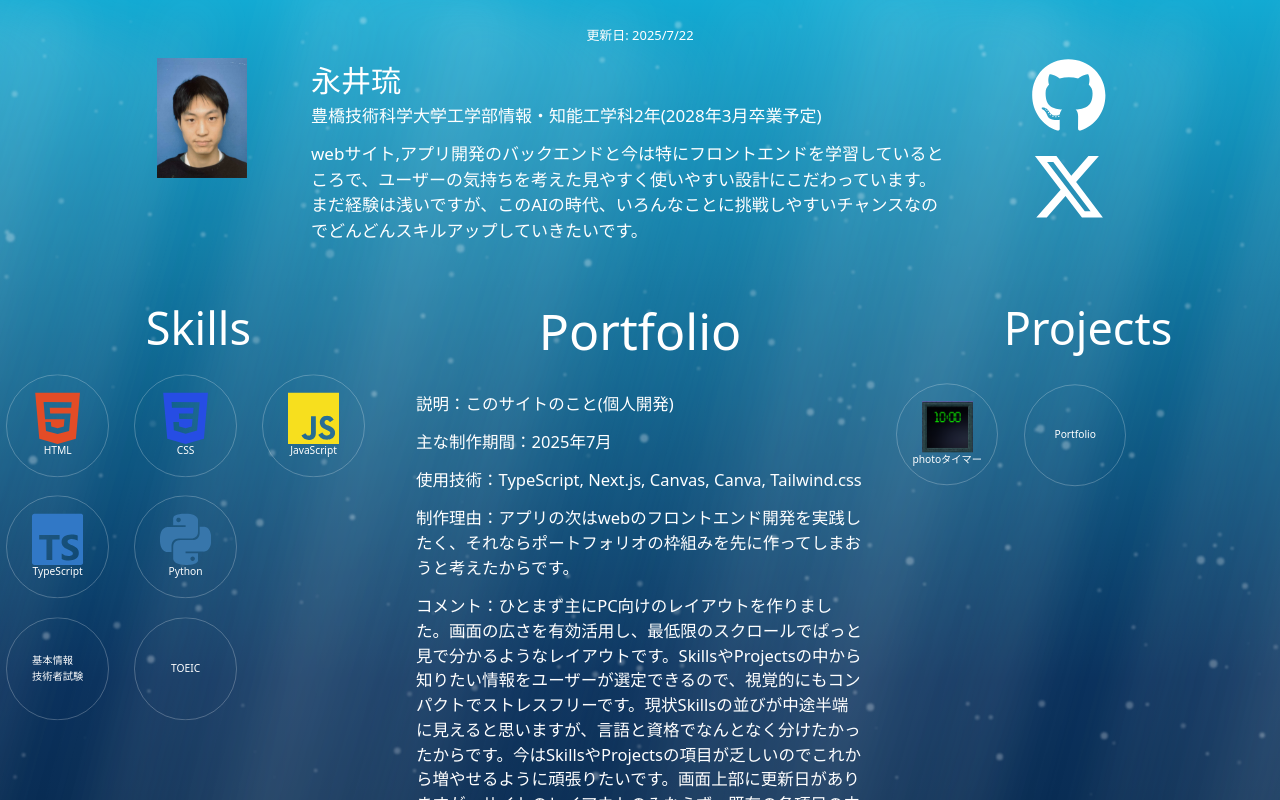
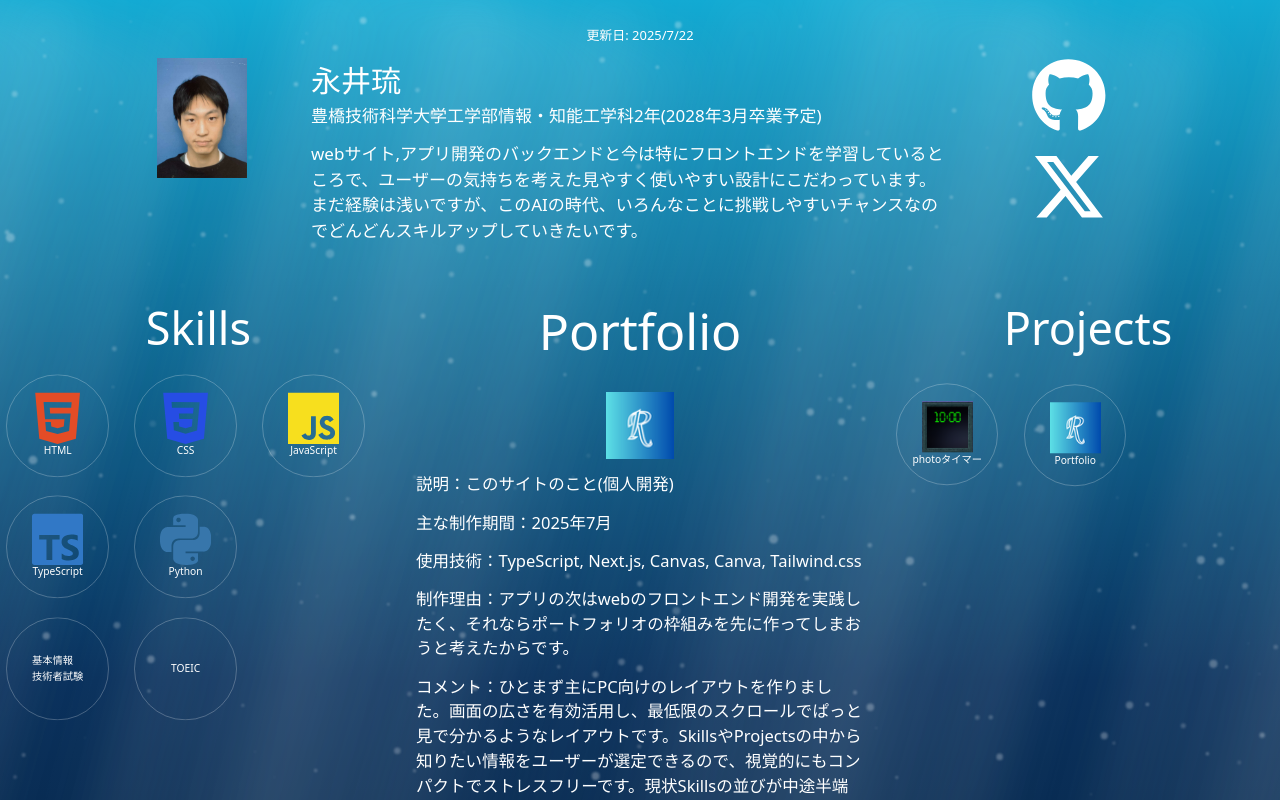
Before and after one commit to Ryu-0402/portfolio, a Next.js app: page / in a window 1280 px wide. Both pictures are taken after a click on the element "Portfolio". Shown: the top 800 px of the page. Built offline with nearby package versions, Linux system fonts and the light colour scheme.

Commit message:
modified something

```diff
--- a/src/app/page.tsx
+++ b/src/app/page.tsx
@@ -304,6 +304,16 @@ export default function Home() {
                 <div className="flex flex-col space-y-[3%]">
                   <h2 className="text-center mb-[5%]"
                   style={{fontSize:"clamp(25px,4vw,50px)"}}>Portfolio</h2>
+                  <div
+                    style={{display:"block",position:"relative",width:"15%",aspectRatio:"1/1"}}
+                    className="mx-auto">
+                  <Image
+                    className=""
+                    src={"/portfolio-fabicon.png"}
+                    alt="my-picture"
+                    fill
+                  />
+                  </div>
                   <p>
                     説明：このサイトのこと(個人開発)
                   </p>
@@ -340,6 +350,7 @@ export default function Home() {
                 iconSrc="/photoタイマー-icon.png" label="photoタイマー"
                 onClick={()=> setSelectedBubble("Photoタイマー")}/>
               <BubbleItem
+                iconSrc="/portfolio-fabicon.png"
                 label="Portfolio"
                 onClick={()=>setSelectedBubble("ポートフォリオ")}/>
             </div>
```
